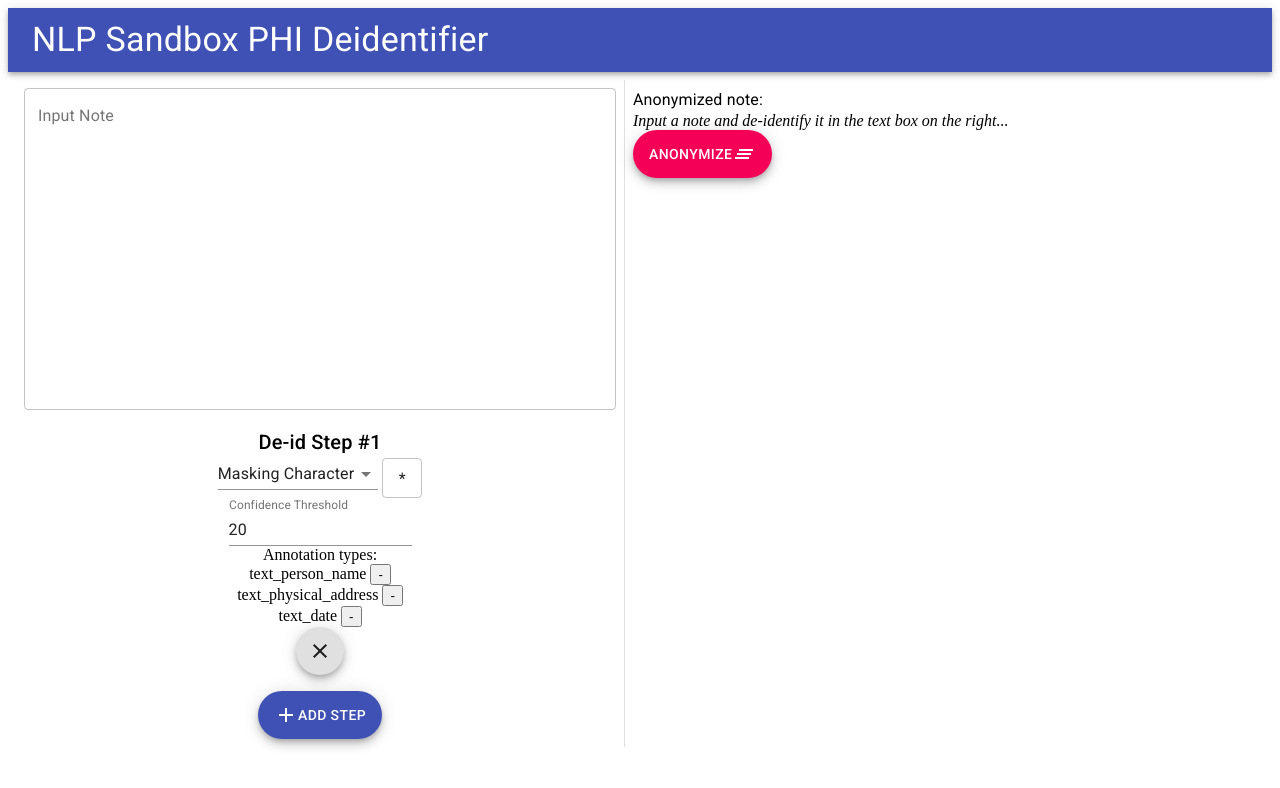
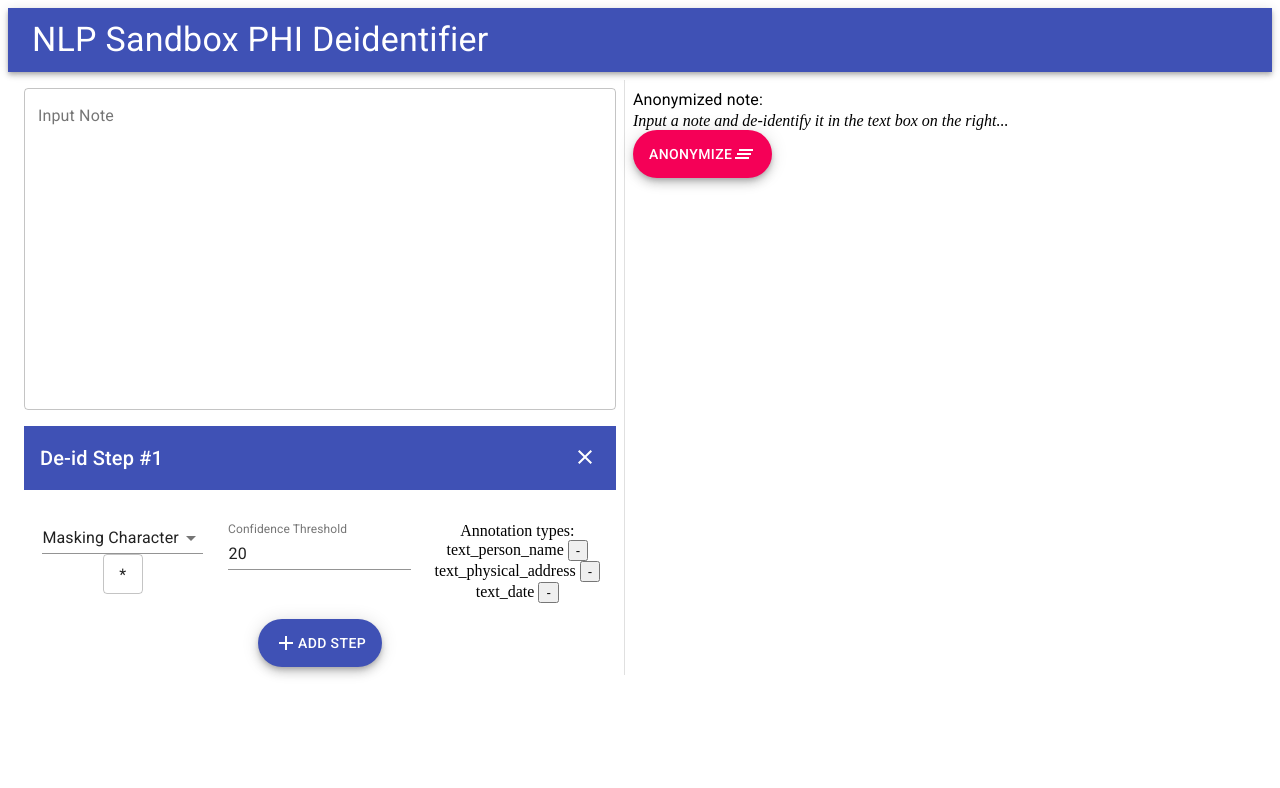
Before and after one commit to nlpsandbox/phi-deidentifier-example, a React (Create React App) app in the folder client/: page / in a window 1280 px wide. Shown: the top 788 px of the page. Built offline with nearby package versions, Linux system fonts and the light colour scheme.

Commit message:
Continue Re-styling DeidConfig Form

```diff
--- a/client/src/components/DeidentificationConfigForm.js
+++ b/client/src/components/DeidentificationConfigForm.js
@@ -1,6 +1,6 @@
 import React from 'react';
 import { DeidentificationConfigAnnotationTypesEnum } from '../models';
-import { FormControl, FormHelperText, InputLabel, Fab, Select, MenuItem, TextField, Grid, Typography } from '@material-ui/core';
+import { IconButton, Box, FormControl, FormHelperText, InputLabel, Fab, Select, MenuItem, TextField, Grid, Typography } from '@material-ui/core';
 import { withStyles } from '@material-ui/core/styles';
 import CloseIcon from '@material-ui/icons/Close';
 
@@ -77,15 +77,24 @@ export class DeidentificationConfigForm extends React.Component {
     return (
       <Grid item container direction="column">
         <Grid item>
-          <Typography variant="h6">De-id Step #{this.props.index + 1}</Typography>
+          <Box bgcolor="primary.main" color="primary.contrastText" padding={2} justify="flex-end">
+            <Grid container>
+              <Grid item xs={6} align="left">
+                <Typography edge="start" variant="h6">De-id Step #{this.props.index + 1}</Typography>
               </Grid>
-        <Grid item>
+              <Grid item xs={6} align="right">
+                <IconButton onClick={this.handleDelete} color="inherit" size="small"><CloseIcon /></IconButton>
+              </Grid>
+            </Grid>
+          </Box>
+        </Grid>
+        <Grid item container >
+          <Grid item xs={4}>
             <Select label="Method" onChange={this.handleStrategyChange} value={this.getStrategy()}>
               <MenuItem value="maskingCharConfig">Masking Character</MenuItem>
               <MenuItem value="redactConfig">Redact</MenuItem>
               <MenuItem value="annotationTypeConfig">Annotation Type</MenuItem>
             </Select>
-          &nbsp;
             {this.getStrategy() === "maskingCharConfig" &&
               <TextField
                 variant="outlined"
@@ -97,10 +106,10 @@ export class DeidentificationConfigForm extends React.Component {
               />
             }
           </Grid>
-        <Grid item>
+          <Grid item xs={4}>
             <TextField label="Confidence Threshold" type="number" onChange={this.handleConfidenceThresholdChange} name="confidenceThreshold" value={this.props.confidenceThreshold} />
           </Grid>
-        <Grid item>
+          <Grid item xs={4}>
             Annotation types:
             <div>
               {this.props.annotationTypes.map((annotationType, index) => {
@@ -124,8 +133,6 @@ export class DeidentificationConfigForm extends React.Component {
               }
             </div>
           </Grid>
-        <Grid item>
-          <Fab onClick={this.handleDelete} size="medium"><CloseIcon /></Fab>
         </Grid>
       </Grid>
     );
```
Lines whose indentation alone changed are shown as unchanged.
